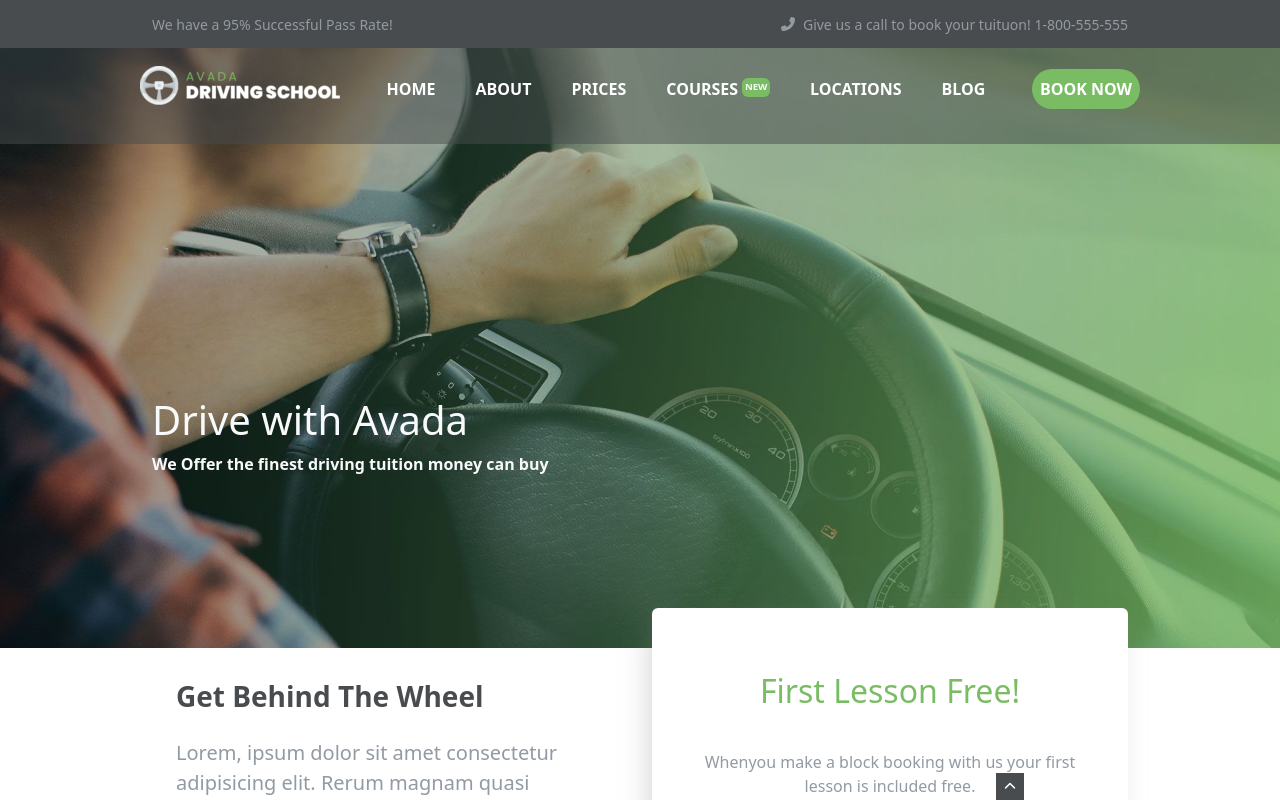
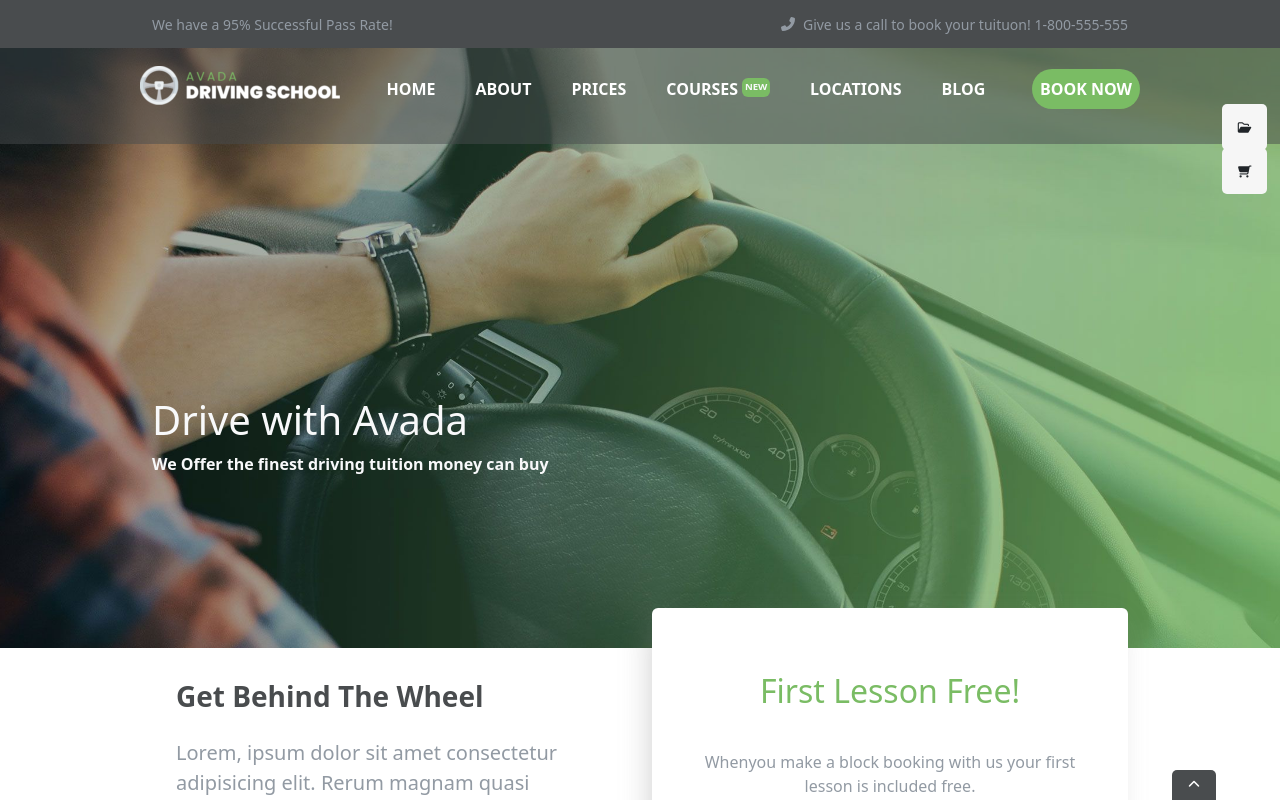
Before and after one commit to antoniodangelo11/proj-html-vuejs, a Vue app: page / in a window 1280 px wide. Shown: the top 800 px of the page. Built offline with nearby package versions, Linux system fonts and the light colour scheme.

Commit message:
add fixed icons

```diff
--- a/src/components/AppCopyRight.vue
+++ b/src/components/AppCopyRight.vue
@@ -67,10 +67,11 @@ export default {
 
 .chevron_fixed {
     background-color: #494C4E;
-    padding: .1rem .5rem;
+    padding: .2rem 1rem;
     position: fixed;
     bottom: 0%;
-    right: 20%;
+    right: 5%;
+    border-radius: 5px 5px 0px 0px;
 
     a {
         color: rgb(255, 255, 255)
--- a/src/components/AppHeader.vue
+++ b/src/components/AppHeader.vue
@@ -75,6 +75,16 @@ export default {
                 <p>We Offer the finest driving tuition money can buy</p>
             </div>
         </div>
+        <div class="cart_fixed">
+            <div class="py-2">
+                <i class="fa-solid fa-cart-shopping fa-flip-horizontal fa-xs"></i>
+            </div>
+        </div>
+        <div class="folder_fixed">
+            <div class="py-2">
+                <i class="fa-regular fa-folder-open fa-xs"></i>
+            </div>
+        </div>
     </header>
 </template>
 
@@ -133,4 +143,24 @@ export default {
 
     }
 }
+
+.cart_fixed {
+    background-color: #f6f6f6;
+    padding: .2rem 1rem;
+    position: fixed;
+    top: 18.5%;
+    right: 1%;
+    border-radius: 5px 5px 5px 5px;
+    cursor: pointer;
+}
+
+.folder_fixed {
+    background-color: #f6f6f6;
+    padding: .2rem 1rem;
+    position: fixed;
+    top: 13%;
+    right: 1%;
+    border-radius: 5px 5px 5px 5px;
+    cursor: pointer;
+}
 </style>
```
